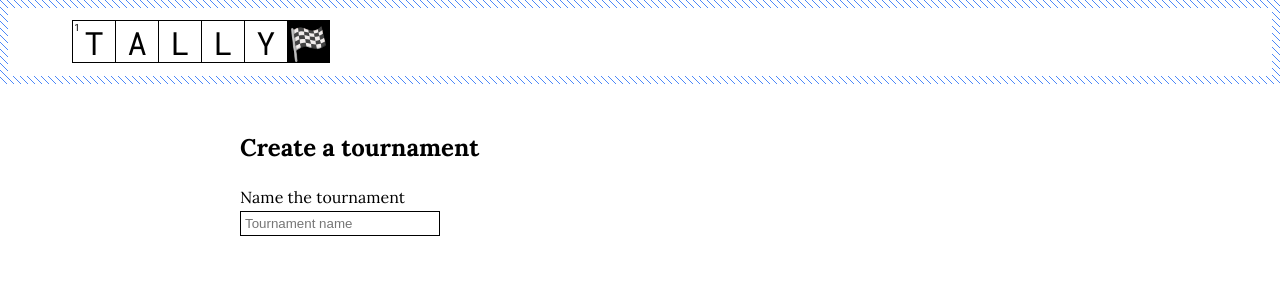
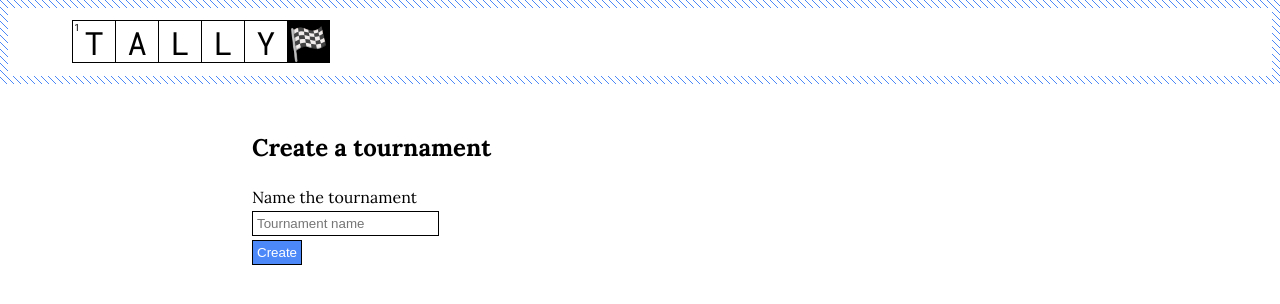
Before and after one commit to buoyad/Tally, a Next.js app: page /tournaments/create in a window 1280 px wide. Shown: the top 304 px of the page. Built offline with nearby package versions, Linux system fonts and the light colour scheme.

Commit message:
basic form and server action. setting up database next

```diff
--- a/src/app/globals.css
+++ b/src/app/globals.css
@@ -13,7 +13,7 @@
 main {
     max-width: 800px;
     margin: 0 auto;
-    padding-top: 48px;
+    padding: 48px 12px 12px;
 }
 
 p {
--- a/src/app/lib/actions.ts
+++ b/src/app/lib/actions.ts
@@ -1,5 +1,7 @@
 'use server'
 
 export async function createTournament(formData: FormData) {
+    const rawFormData = { name: formData.get("tournamentName") }
 
+    console.log(rawFormData)
 }
--- a/src/app/lib/types.ts
+++ b/src/app/lib/types.ts
@@ -10,8 +10,8 @@
 }
 
 export type Score = {
-    tournamentName: string,
-    contestantName: string,
+    contestantID: string,
     puzzleDate: Date,
+    type: 'mini' | 'biggie',
     score: number,
 }
--- a/src/app/tournaments/create/form.tsx
+++ b/src/app/tournaments/create/form.tsx
@@ -7,6 +7,7 @@
         <div className={styles.formSection}>
             <label htmlFor="tournamentName">Name the tournament</label>
             <input id="tournamentName" name="tournamentName" type="text" placeholder="Tournament name" className={styles.textInput} />
+            <button type="submit" className={styles.button}>Create</button>
         </div>
     </form>
 }
--- a/src/app/ui/form.module.css
+++ b/src/app/ui/form.module.css
@@ -13,8 +13,21 @@
 .formSection {
     display: flex;
     flex-direction: column;
+    align-items: flex-start;
 }
 
 .formSection>* {
     margin-bottom: 4px;
 }
+
+.button {
+    padding: 4px;
+    background-color: #4d88f9;
+    color: white;
+    border: 1px solid black;
+    transition: all .1s;
+}
+
+.button:active {
+    opacity: .9;
+}
```
